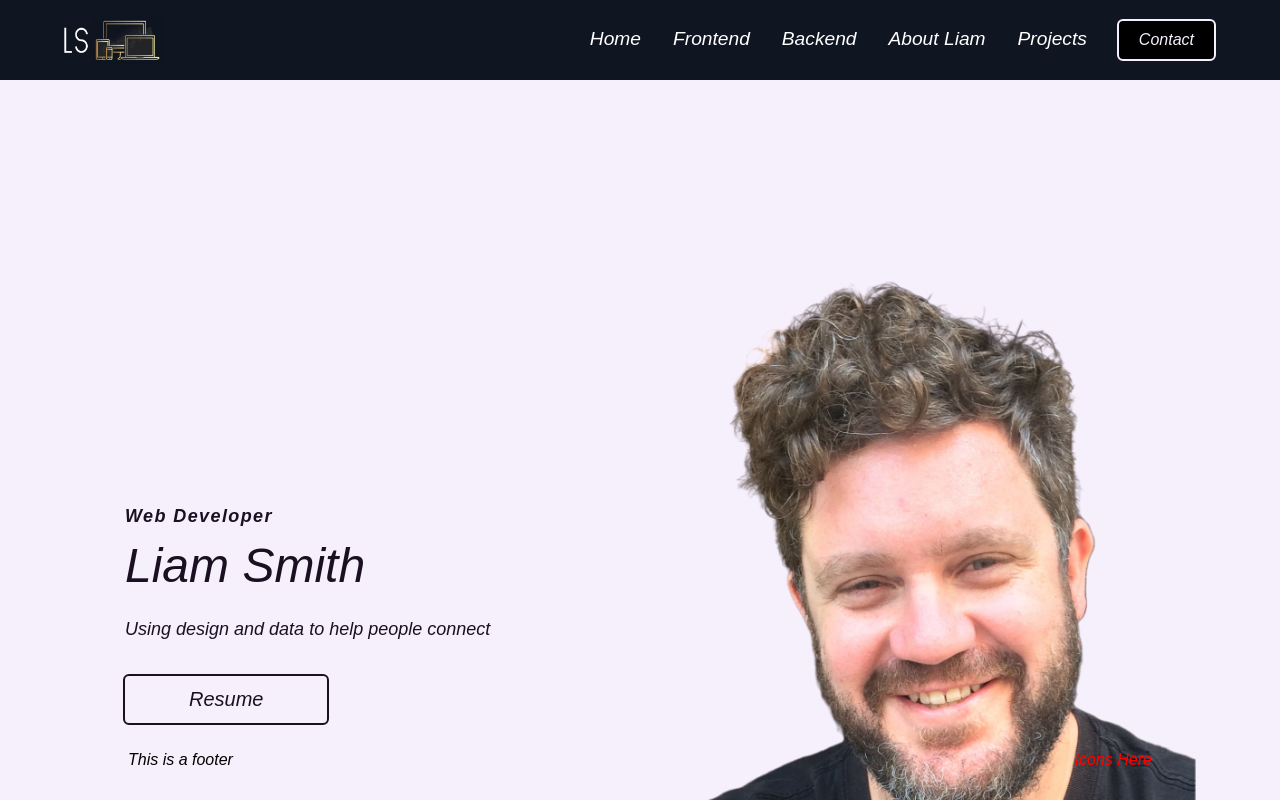
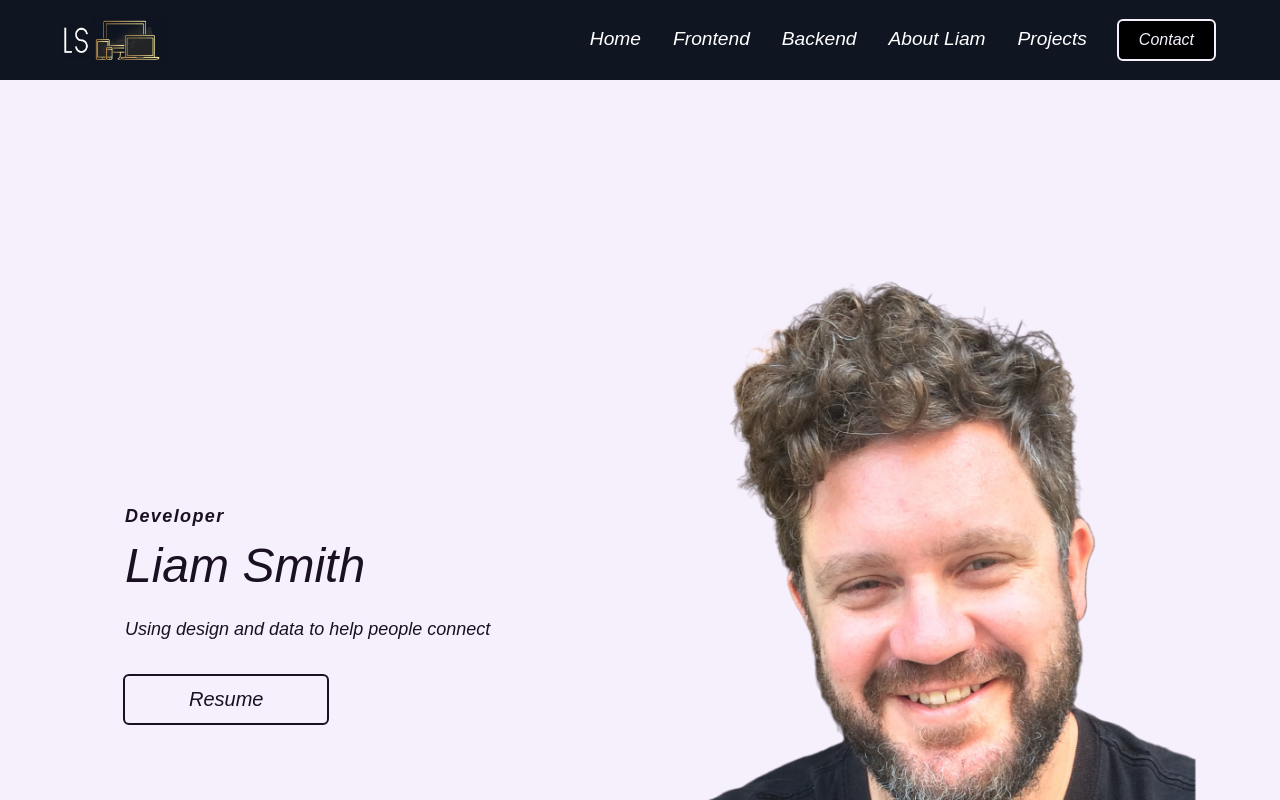
Before and after one commit to FortunateSmith/portfolio-styled-components, a React (Create React App) app: page / in a window 1280 px wide. Shown: the top 800 px of the page. Built offline with nearby package versions, Linux system fonts and the light colour scheme.

Commit message:
modify footer to be fixed to bottom, create data for footer

```diff
--- a/src/components/InfoSection/InfoSection.js
+++ b/src/components/InfoSection/InfoSection.js
@@ -2,7 +2,7 @@ import React from "react";
 import { Container, Button } from "../../globalStyles";
 // import { Link } from "react-router-dom";
 // import ReactImg from "../../images/techLogos/React.png"
-import { Roll, Zoom } from "react-reveal";
+import { Fade, Roll } from "react-reveal";
 
 import {
   InfoSec,
@@ -51,14 +51,16 @@ const InfoSection = ({
   img240,
   img300,
 }) => {
-
   return (
     <>
-      <InfoSec lightBg={lightBg} >
+      <InfoSec lightBg={lightBg}>
         <Container id={id}>
           <InfoRow imgStart={imgStart}>
             <InfoColumn>
-              <TextWrapper lightBorder={lightBorder} borderShadow={borderShadow}>
+              <TextWrapper
+                lightBorder={lightBorder}
+                borderShadow={borderShadow}
+              >
                 <TopLine lightTopLine={lightTopLine}>{topLine}</TopLine>
                 <Heading lightText={lightText}>{headline}</Heading>
                 <SubTitle lightTextDesc={lightTextDesc}>{description}</SubTitle>
@@ -75,22 +77,22 @@ const InfoSection = ({
             <InfoColumn>
               {circle ? (
                 <CircleWrapper start={start}>
+                  {/* Roll from react-reveal lib */}
                   <Roll right>
-                    {/* <Circle> */}
                     <Deg0 src={img0} />
                     <Deg60 src={img60} />
                     <Deg120 src={img120} />
                     <Deg180 src={img180} />
                     <Deg240 src={img240} />
                     <Deg300 src={img300} />
-                    {/* </Circle> */}
                   </Roll>
                 </CircleWrapper>
               ) : (
                 <ImageWrapper start={start}>
-                  <Zoom>
+                  {/* Fade from react-reveal lib */}
+                  <Fade>
                     <Img src={img} alt={alt} />
-                  </Zoom>
+                  </Fade>
                 </ImageWrapper>
               )}
             </InfoColumn>
--- a/src/components/footer/Footer.elements.js
+++ b/src/components/footer/Footer.elements.js
@@ -1,12 +1,12 @@
 import styled from "styled-components";
-import { Container } from "../../globalStyles";
+// import { Container } from "../../globalStyles";
 
 export const Foot = styled.div`
-  background: #f6effc00;
+  background: ${({bgColor}) => (bgColor ? "#1a1022" : "#f6effc")} ;
   height: 80px;
-  position: sticky;
-  bottom: 0;
-  /* opacity: 0.8; */
+  /* position: sticky;
+  bottom: 0; */
+
   display: flex;
   flex-grow: 1;
   justify-content: center;
@@ -16,15 +16,15 @@ export const Foot = styled.div`
 export const FooterContainer = styled.div`
   display: flex;
   align-items: center;
-  color: black;
+  color: ${({textColor}) => (textColor ? "#f6effc" : "#1a1022")};
   justify-content: space-between;
   padding: 0 5%;
   width: 90%;
-  background: #f6effc00;
+
 `
 
 export const FooterIconBox = styled.div`
-  color: red;
+  color: ${({textColor}) => (textColor ? "#f6effc" : "#1a1022")};
   display: flex;
   justify-content: flex-end;
   opacity: 1;
--- a/src/components/footer/Footer.js
+++ b/src/components/footer/Footer.js
@@ -3,13 +3,17 @@ import {
   Foot, FooterContainer, FooterIconBox
 } from "./Footer.elements"
 
-const Footer = () => {
+
+const Footer = ({
+  bgColor,
+  textColor
+}) => {
   return (
     <>
-      <Foot>
-        <FooterContainer>
+      <Foot bgColor={bgColor}>
+        <FooterContainer textColor={textColor}>
           This is a footer
-          <FooterIconBox>
+          <FooterIconBox textColor={textColor}>
             Icons Here
           </FooterIconBox>
         </FooterContainer>
--- a/src/pages/HomePage/Data.js
+++ b/src/pages/HomePage/Data.js
@@ -4,7 +4,7 @@ export const homeObjOne = {
   primary: false,
   imgStart: "",
   lightTopLine: false,
-  topLine: "Web Developer",
+  topLine: "Developer",
   lightText: false,
   lightTextDesc: false,
   headline: "Liam Smith",
@@ -100,3 +100,9 @@ export const homeObjFive = {
   alt: "Image",
   viewButton: false,
 };
+
+
+export const footerObj = {
+  bgColor: true,
+  textColor: true
+}
--- a/src/pages/HomePage/Home.js
+++ b/src/pages/HomePage/Home.js
@@ -1,5 +1,6 @@
 import React from "react";
 import { InfoSection, Navbar, Footer } from "../../components";
+// import { FooterObj } from "../../components/footer/FooterData";
 
 import {
   homeObjOne,
@@ -7,6 +8,7 @@ import {
   homeObjThree,
   homeObjFour,
   homeObjFive,
+  footerObj,
 } from "./Data";
 
 const Home = () => {
@@ -18,7 +20,7 @@ const Home = () => {
       <InfoSection {...homeObjThree} />
       <InfoSection {...homeObjFour} />
       <InfoSection {...homeObjFive} />
-      <Footer/>
+      <Footer {...footerObj}/>
     </>
   );
 };
```
Also changed, not shown: src/components/InfoSection/InfoSection.elements.js (+1 -28 lines), src/components/footer/FooterData.js (added), src/components/index.js (line endings or trailing spaces).
